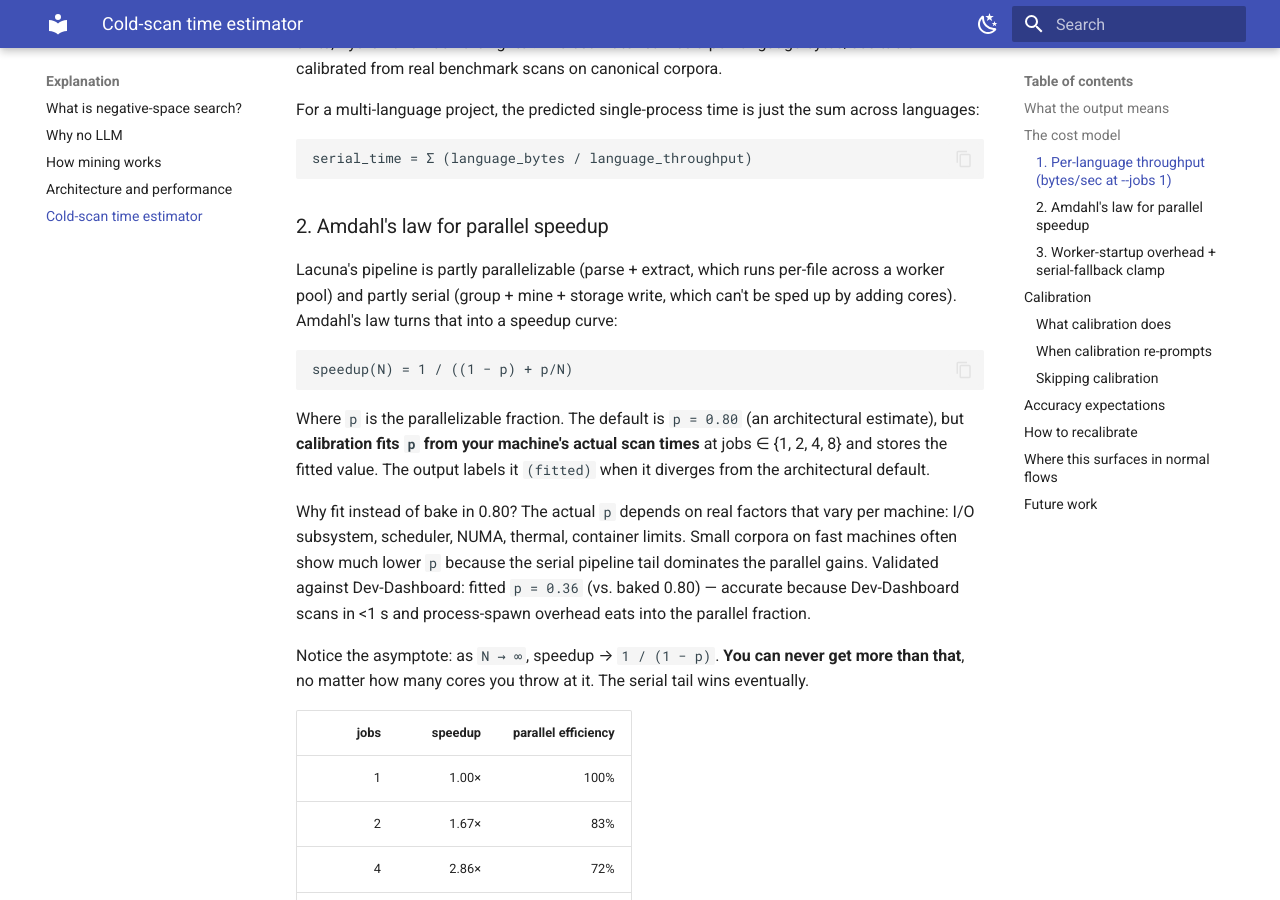
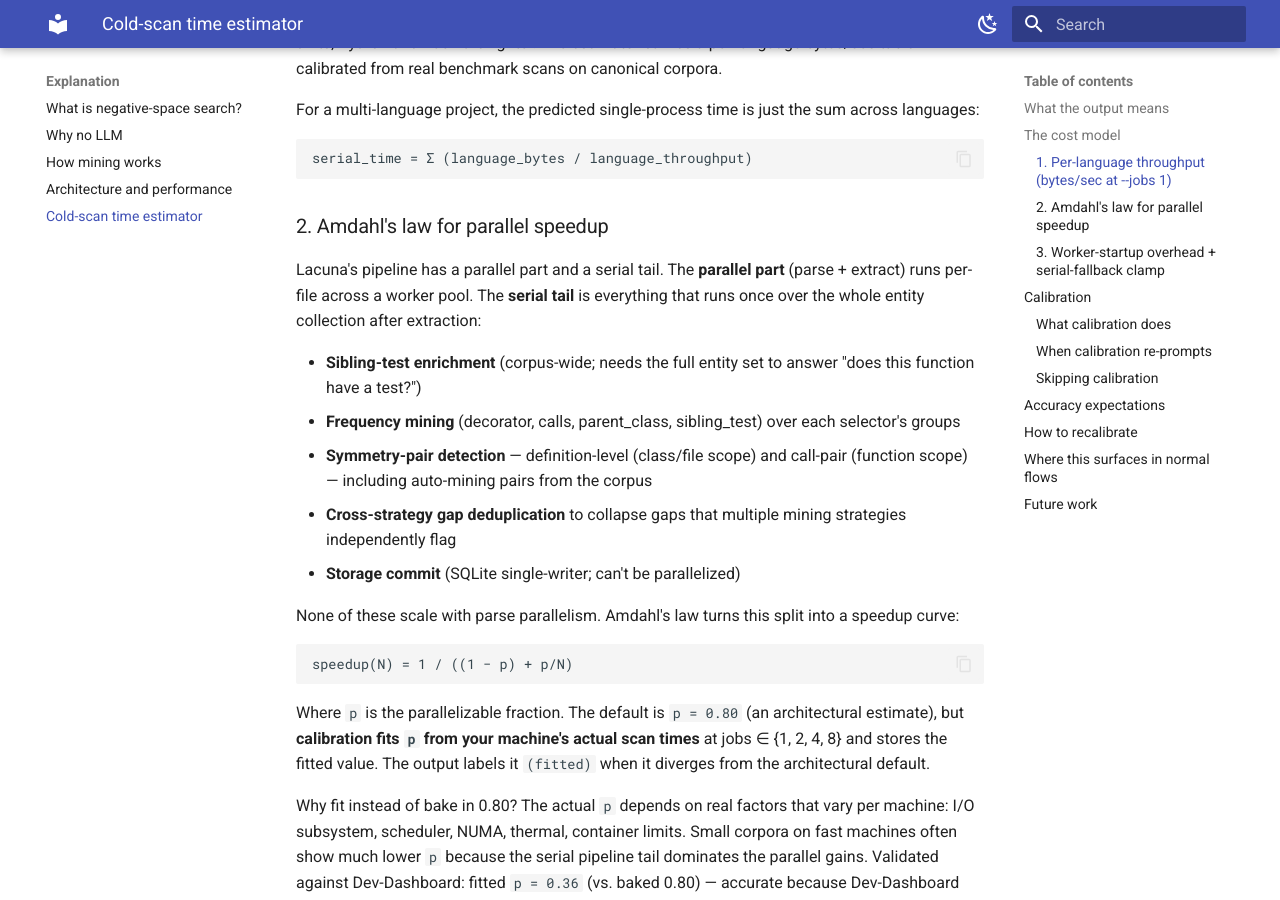
Before and after one commit to skbays03/absentia, an MkDocs documentation site: the page built from docs/explanation/estimator.md, in a window 1280 px wide and 900 px high, scrolled down 1310 px. Built offline with MkDocs 1.6.1 and Material for MkDocs 9.7.7, drawn with Linux system fonts in a browser that asks for light colours; some of the changed text lies outside the part shown.

Commit message:
estimator.md: enumerate the new serial-tail passes
The cost model split (parallel parse+extract vs. serial tail) is
unchanged — Amdahl handles both flavors of work — but the doc was
listing the serial tail as just "group + mine + storage." That's
now incomplete: sibling-test enrichment, definition-pair symmetry
detection, auto-mined convention pairs, call-pair mining, and
cross-strategy gap dedup all run in the serial tail too.

The math doesn't change because calibration empirically measures
total elapsed time vs predicted parse-only time, so machine_speed_
factor and fitted Amdahl `p` already roll in the new passes' cost.
But users reading the methodology should see the actual list of
what runs.

The version-staleness check on calibration cache handles the
upgrade path automatically: when lacuna ships a new mining
strategy, lacuna_version bumps, the cache invalidates, and the
next `lacuna est` re-prompts for fresh calibration. Documented
that explicitly.

Authored-by: Shawn Bays <shawnbays2003@gmail.com>
Co-Authored-By: Claude Opus 4.7 (1M context) <noreply@anthropic.com>

````diff
--- a/docs/explanation/estimator.md
+++ b/docs/explanation/estimator.md
@@ -66,10 +66,24 @@ serial_time = Σ (language_bytes / language_throughput)
 
 ### 2. Amdahl's law for parallel speedup
 
-Lacuna's pipeline is partly parallelizable (parse + extract, which
-runs per-file across a worker pool) and partly serial (group + mine
-+ storage write, which can't be sped up by adding cores). Amdahl's
-law turns that into a speedup curve:
+Lacuna's pipeline has a parallel part and a serial tail. The
+**parallel part** (parse + extract) runs per-file across a worker
+pool. The **serial tail** is everything that runs once over the
+whole entity collection after extraction:
+
+- **Sibling-test enrichment** (corpus-wide; needs the full entity
+  set to answer "does this function have a test?")
+- **Frequency mining** (decorator, calls, parent_class,
+  sibling_test) over each selector's groups
+- **Symmetry-pair detection** — definition-level (class/file
+  scope) and call-pair (function scope) — including auto-mining
+  pairs from the corpus
+- **Cross-strategy gap deduplication** to collapse gaps that
+  multiple mining strategies independently flag
+- **Storage commit** (SQLite single-writer; can't be parallelized)
+
+None of these scale with parse parallelism. Amdahl's law turns
+this split into a speedup curve:
 
 ```
 speedup(N) = 1 / ((1 − p) + p/N)
@@ -191,7 +205,11 @@ The cache becomes stale (and `lacuna est` re-prompts you on next
 invocation) when:
 
 - **Lacuna's version changed.** Extractors may have shifted; the
-  baseline coefficients no longer match.
+  baseline coefficients no longer match. This also catches
+  pipeline additions like new mining strategies (symmetry, call
+  pairs, sibling-test enrichment) — fresh calibration absorbs the
+  new pass costs automatically into the fitted `p` and the
+  machine_speed_factor.
 - **Core count changed.** Most likely a different machine; the
   cached numbers don't apply.
 - **The cache is older than 90 days.** Catches drift from OS
````
